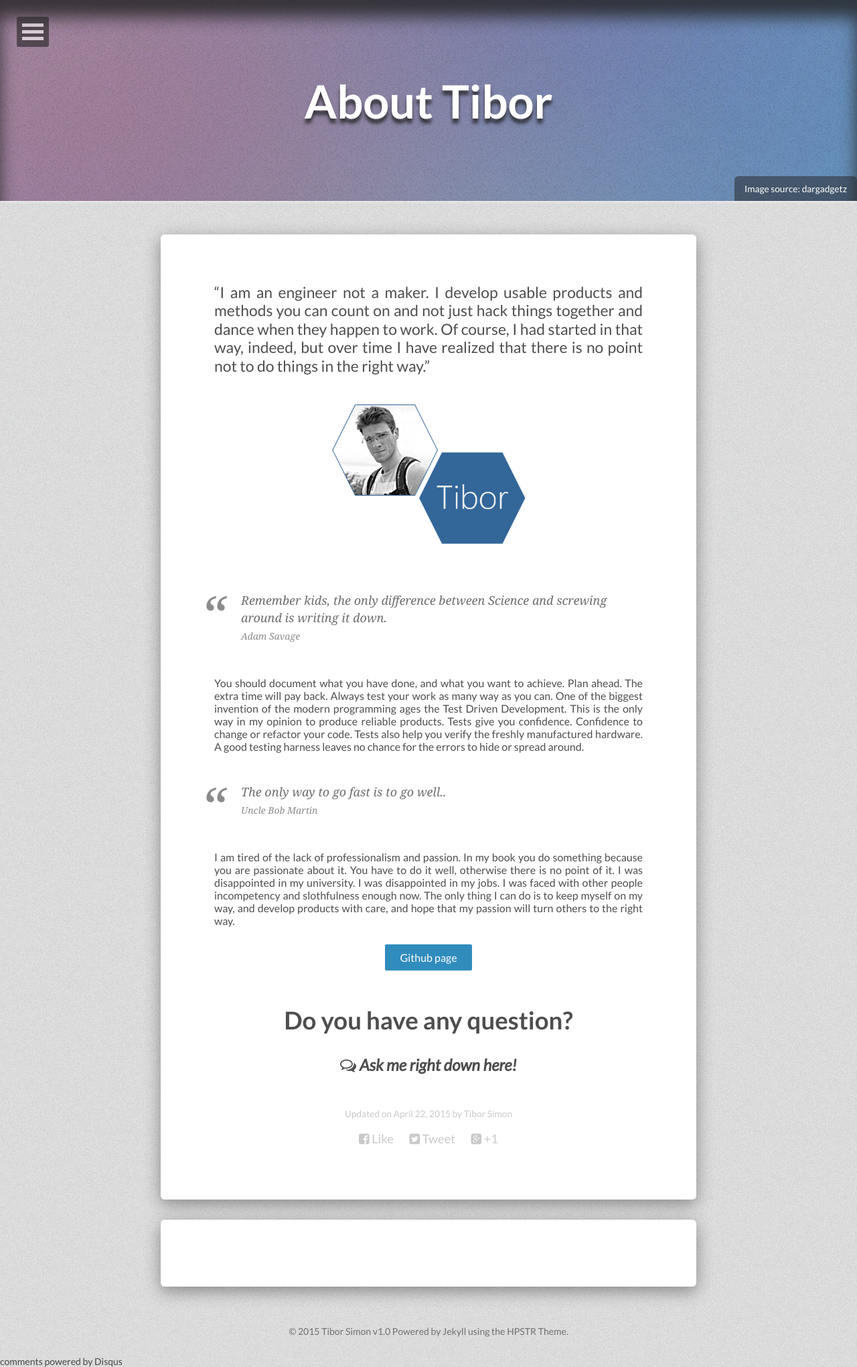
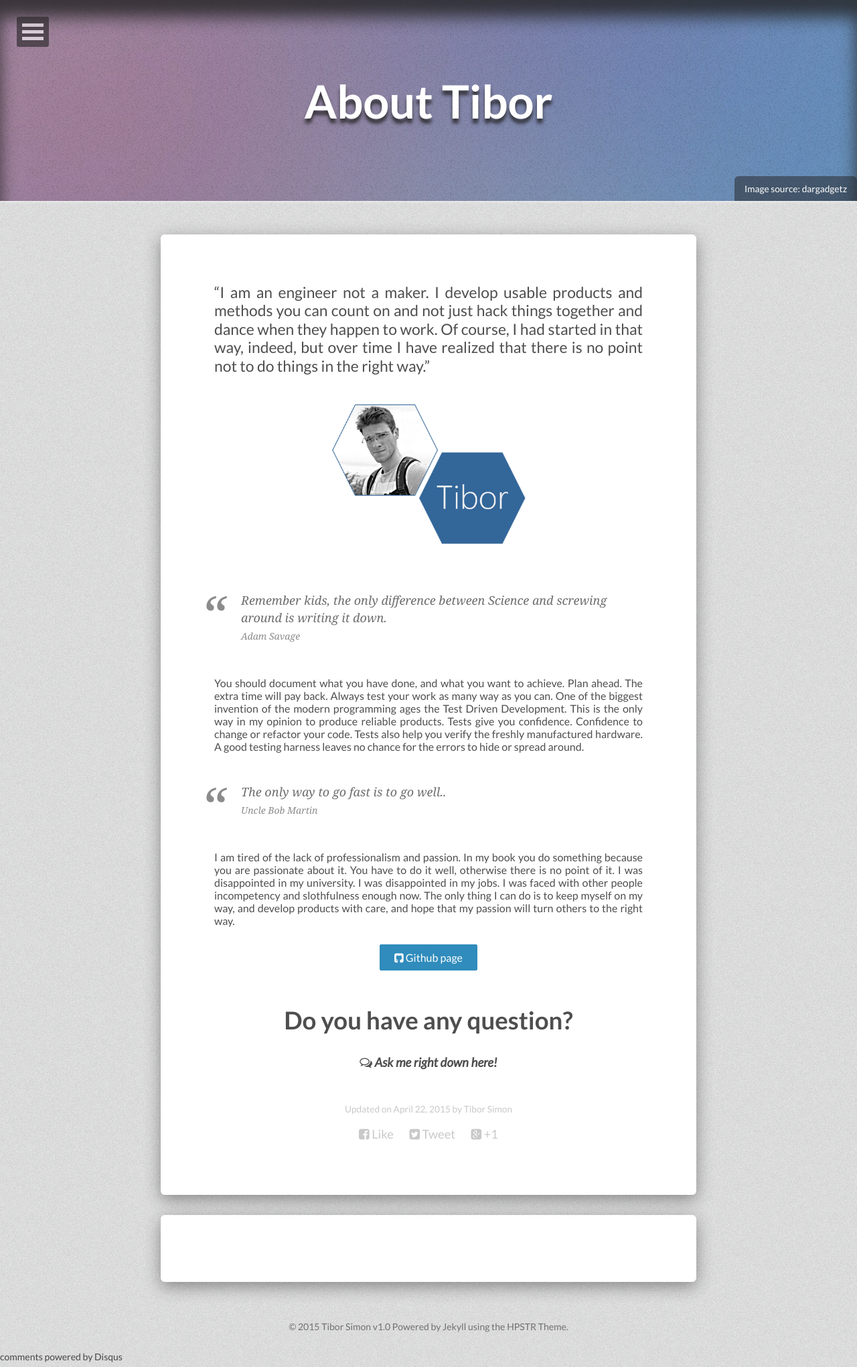
Before and after one commit to tiborsimon/tiborsimon.github.io, a Jekyll site: the page built from about/index.md, in a window 1280 px wide. Shown: the whole page at 67% size. Built offline with Jekyll 4.4.1, drawn with Linux system fonts in a browser that asks for light colours; nearby versions of some CDN libraries; comment, search, counter and statistics services are not loaded.

Commit message:
Article update

```diff
--- a/about/index.md
+++ b/about/index.md
@@ -31,10 +31,10 @@ I am tired of the lack of professionalism and passion. In my book you do somethi
 
 <div class="centered">
 <div markdown="0">
-<a href="https://github.com/tiborsimon" class="btn btn-info">Github page</a></div>
+<a href="https://github.com/tiborsimon" class="btn btn-info"><i class="fa fa-github-square"></i>   Github page</a></div>
 </div>
 
 <div style="text-align: center">
 <h1>Do you have any question?</h1>
-<h2><i class="fa fa-comments-o"></i>   <i>Ask me right down here!</i></h2>
+<h3><i class="fa fa-comments-o"></i>   <i>Ask me right down here!</i></h3>
 </div>
```
